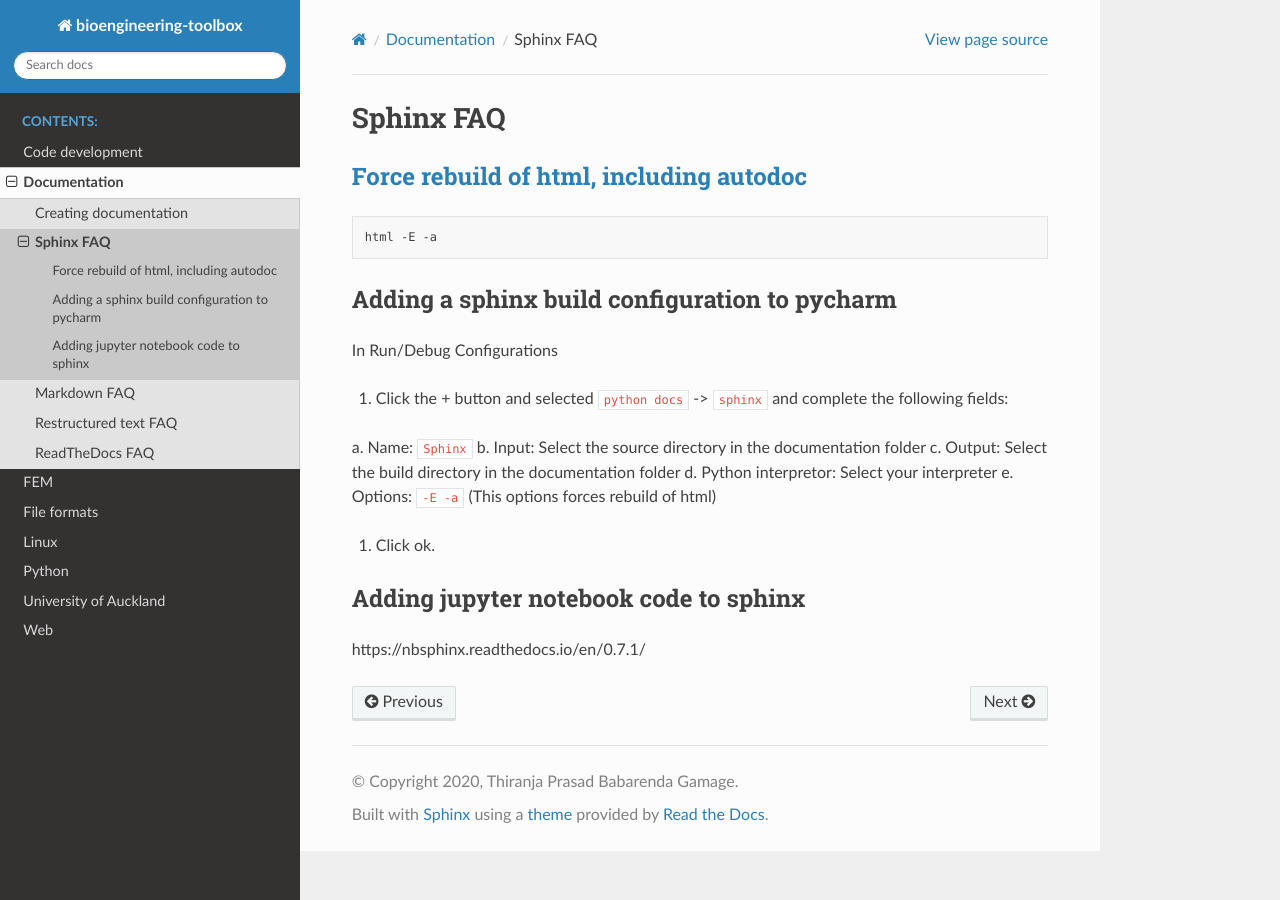
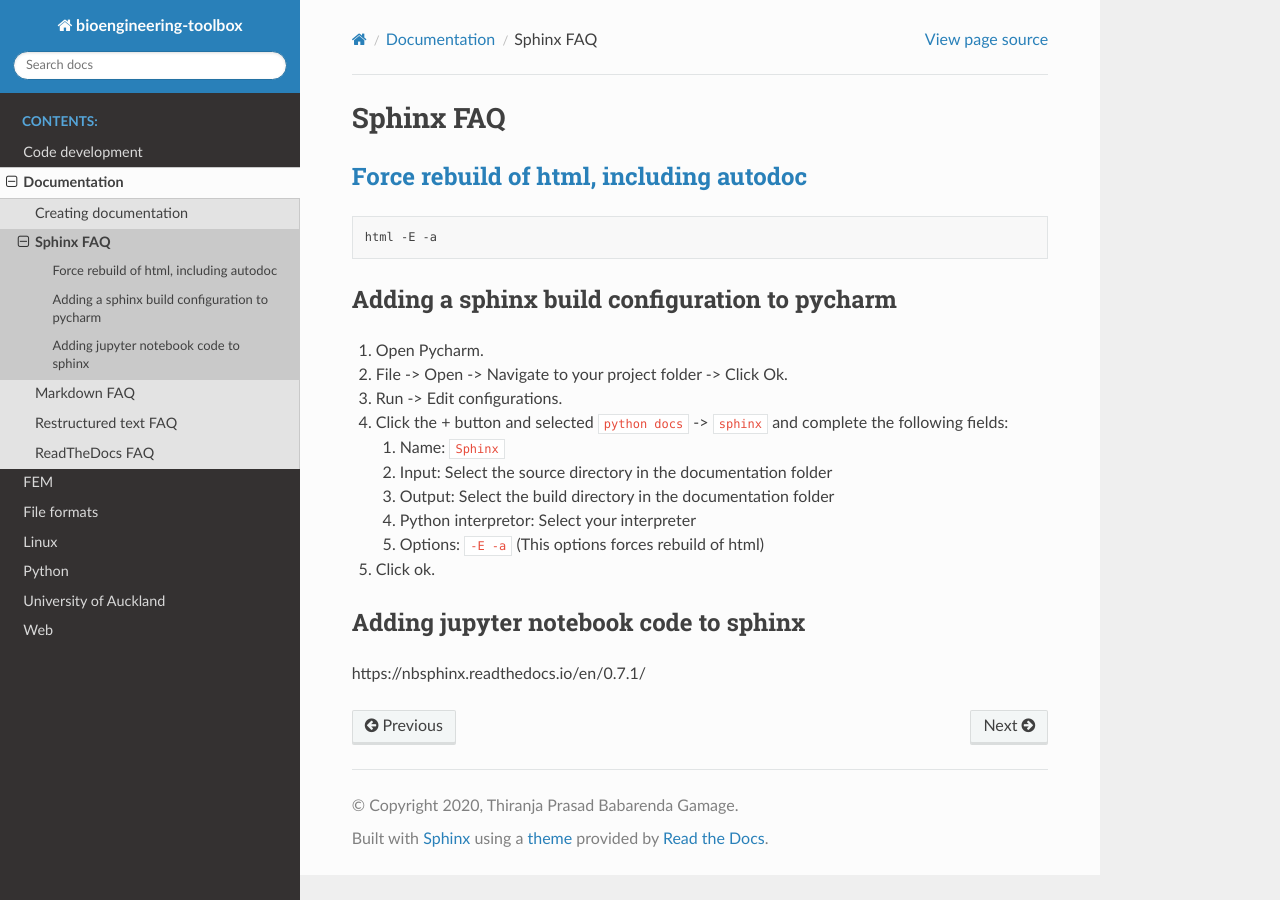
Before and after one commit to PrasadBabarendaGamage/bioengineering-toolbox, a Sphinx documentation site: the page built from docs/source/documentation/sphinx.md, in a window 1280 px wide. Built offline with Sphinx 7.4.7 and the Read the Docs theme 2.0.0, drawn with Linux system fonts in a browser that asks for light colours; pages that are not in the unit, such as notebooks, are missing from menus.

Commit message:
Updating sphinx and markdown faqs

````diff
--- a/docs/source/documentation/sphinx.md
+++ b/docs/source/documentation/sphinx.md
@@ -5,17 +5,17 @@
 html -E -a
 ```
 ## Adding a sphinx build configuration to pycharm
-In Run/Debug Configurations
-
-1. Click the + button and selected `python docs` -> `sphinx` and complete the following fields:
-
-  a. Name: `Sphinx`
-  b. Input: Select the source directory in the documentation folder
-  c. Output: Select the build directory in the documentation folder
-  d. Python interpretor: Select your interpreter
-  e. Options: `-E -a` (This options forces rebuild of html)
-
-2. Click ok.
+1. Open Pycharm.
+2. File -> Open -> Navigate to your project folder -> Click Ok.
+3. Run -> Edit configurations.
+4. Click the + button and selected `python docs` -> `sphinx` and complete the
+following fields:
+    1. Name: `Sphinx`
+    2. Input: Select the source directory in the documentation folder
+    3. Output: Select the build directory in the documentation folder
+    4. Python interpretor: Select your interpreter
+    5. Options: `-E -a` (This options forces rebuild of html)
+5. Click ok.
 
 ## Adding jupyter notebook code to sphinx
 https://nbsphinx.readthedocs.io/en/0.7.1/
````
Also changed, not shown: docs/source/documentation/markdown.md (+7 -0 lines).
